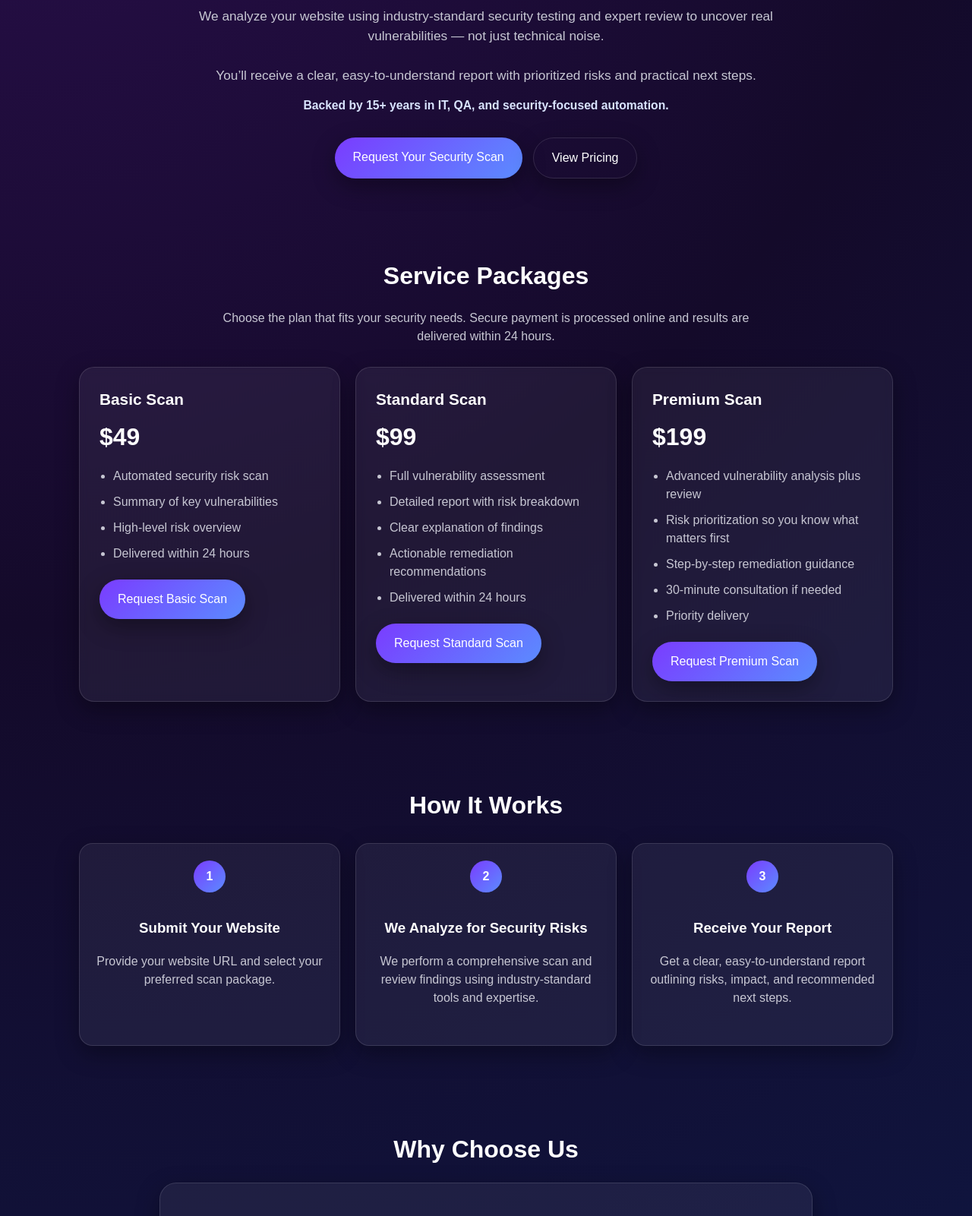
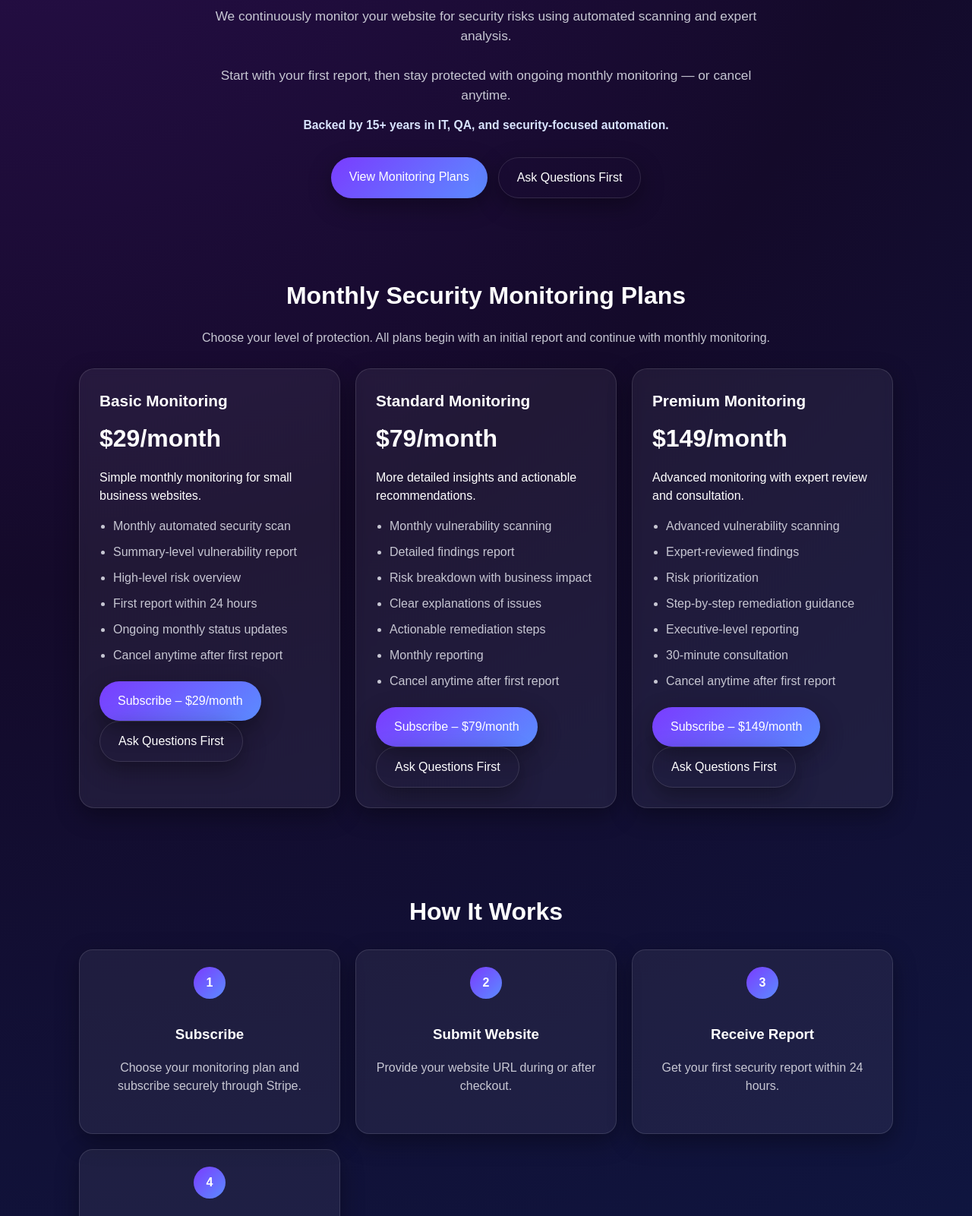
Before and after one commit to Neptune185/kns-risk-website, a website: page index.html in a window 1280 px wide. Shown: the part 447-2048 px from the top of the page at 76% size. Drawn offline with Linux system fonts and the light colour scheme.

Commit message:
Add subscription based pricing and stripe payment links fo Basic, Standard, and Premium

```diff
--- a/index.html
+++ b/index.html
@@ -1,252 +1,294 @@
 <!DOCTYPE html>
 <html lang="en">
 <head>
-  <!-- Basic page setup and responsive behavior -->
+  <!--
+    Basic page setup and responsive behavior
+  -->
   <meta charset="UTF-8" />
   <meta name="viewport" content="width=device-width, initial-scale=1.0" />
 
   <!-- Browser tab title -->
   <title>Paravant Risk Group LLC</title>
 
-  <!-- Search engine / social preview description -->
+  <!-- SEO / social preview -->
   <meta
     name="description"
-    content="Professional Web security scanning and cybersecurity risk assessment services."
+    content="Monthly cybersecurity monitoring and website vulnerability scanning for small businesses."
   />
 
-  <!-- External stylesheet for all site styling -->
+  <!-- External stylesheet -->
   <link rel="stylesheet" href="styles.css" />
 </head>
+
 <body>
   <!--
-    Main site wrapper
-    Keeps content centered and applies consistent page padding
+    Main wrapper for consistent layout spacing
   -->
   <div class="wrap">
 
-    <!--
-      Header / brand identity
-      Displays company name and service category
-    -->
+    <!-- ================= HEADER ================= -->
     <header>
       <div>
         <div class="brand">Paravant Risk Group LLC</div>
-        <div class="brand-sub">Cybersecurity Risk &amp; Vulnerability Assessment Services</div>
+        <div class="brand-sub">
+          Cybersecurity Risk &amp; Vulnerability Assessment Services
+        </div>
       </div>
     </header>
 
-    <!--
-      Hero section
-      Primary value proposition and first call-to-action
-    -->
+    <!-- ================= HERO SECTION ================= -->
     <section class="hero">
       <div>
-        <div class="eyebrow">Professional Web Security Scanning</div>
+        <div class="eyebrow">Monthly Web Security Monitoring</div>
 
-        <!-- Main headline and supporting promise -->
+        <!-- Main value proposition -->
         <h1>
-          Identify Hidden Security Risks in Your Website — Before Attackers Do
-          <span class="subline">Delivered in 24 Hours — Clear, Actionable Results</span>
+          Keep Watch Over Your Website Security — Every Month
+          <span class="subline">
+            Start with Your First Report, Continue or Cancel Anytime
+          </span>
         </h1>
 
-        <!-- Supporting copy explaining service value -->
+        <!-- Supporting messaging -->
         <p>
-          We analyze your website using industry-standard security testing and expert review to uncover real vulnerabilities — not just technical noise.
-        </p>
-        <p>
-          You’ll receive a clear, easy-to-understand report with prioritized risks and practical next steps.
+          We continuously monitor your website for security risks using automated scanning and expert analysis.
         </p>
 
-        <!-- Credibility statement to reinforce trust -->
-        <div class="credibility">Backed by 15+ years in IT, QA, and security-focused automation.</div>
+        <p>
+          Start with your first report, then stay protected with ongoing monthly monitoring — or cancel anytime.
+        </p>
 
-        <!-- Primary navigation actions for conversion -->
+        <!-- Trust builder -->
+        <div class="credibility">
+          Backed by 15+ years in IT, QA, and security-focused automation.
+        </div>
+
+        <!-- Primary CTAs -->
         <div class="actions">
-          <a class="btn primary" href="#contact">Request Your Security Scan</a>
-          <a class="btn secondary" href="#pricing">View Pricing</a>
+          <a class="btn primary" href="#pricing">View Monitoring Plans</a>
+          <a class="btn secondary" href="#contact">Ask Questions First</a>
         </div>
       </div>
     </section>
 
-    <!--
-      Pricing / service packages section
-      Helps visitors choose the right scan tier
-    -->
+    <!-- ================= PRICING SECTION ================= -->
     <section id="pricing">
-      <h2>Service Packages</h2>
+      <h2>Monthly Security Monitoring Plans</h2>
+
       <p class="muted-center">
-        Choose the plan that fits your security needs. Secure payment is processed online and results are delivered within 24 hours.
+        Choose your level of protection. All plans begin with an initial report and continue with monthly monitoring.
       </p>
 
-      <!-- Grid of service offering cards -->
       <div class="cards">
 
-        <!-- Basic package -->
+        <!-- ===== BASIC PLAN ===== -->
         <div class="card">
-          <h3>Basic Scan</h3>
-          <div class="price">$49</div>
+          <h3>Basic Monitoring</h3>
+
+          <!-- Subscription pricing -->
+          <div class="price">$29<span>/month</span></div>
+
+          <!-- Plan explanation -->
+          <p class="plan-note">
+            Simple monthly monitoring for small business websites.
+          </p>
+
+          <!-- Features -->
           <ul>
-            <li>Automated security risk scan</li>
-            <li>Summary of key vulnerabilities</li>
+            <li>Monthly automated security scan</li>
+            <li>Summary-level vulnerability report</li>
             <li>High-level risk overview</li>
-            <li>Delivered within 24 hours</li>
+            <li>First report within 24 hours</li>
+            <li>Ongoing monthly status updates</li>
+            <li>Cancel anytime after first report</li>
           </ul>
 
           <!--
-            Pricing CTA
-            data-package is used by JavaScript to prefill the contact form
+            PRIMARY ACTION:
+            Stripe subscription link (replace later)
           -->
-          <a class="btn primary request-package" href="#contact" data-package="Basic Scan">Request Basic Scan</a>
+          <a class="btn primary"
+             href="https://buy.stripe.com/6oUcN7gkMaQ0gw7cvU9EI01"
+             target="_blank"
+             rel="noopener noreferrer">
+            Subscribe – $29/month
+          </a>
+
+          <!--
+            SECONDARY ACTION:
+            Leads to contact form with pre-selected package
+          -->
+          <a class="btn secondary request-package"
+             href="#contact"
+             data-package="Basic Monitoring">
+            Ask Questions First
+          </a>
         </div>
 
-        <!-- Standard package -->
+        <!-- ===== STANDARD PLAN ===== -->
         <div class="card">
-          <h3>Standard Scan</h3>
-          <div class="price">$99</div>
+          <h3>Standard Monitoring</h3>
+
+          <div class="price">$79<span>/month</span></div>
+
+          <p class="plan-note">
+            More detailed insights and actionable recommendations.
+          </p>
+
           <ul>
-            <li>Full vulnerability assessment</li>
-            <li>Detailed report with risk breakdown</li>
-            <li>Clear explanation of findings</li>
-            <li>Actionable remediation recommendations</li>
-            <li>Delivered within 24 hours</li>
+            <li>Monthly vulnerability scanning</li>
+            <li>Detailed findings report</li>
+            <li>Risk breakdown with business impact</li>
+            <li>Clear explanations of issues</li>
+            <li>Actionable remediation steps</li>
+            <li>Monthly reporting</li>
+            <li>Cancel anytime after first report</li>
           </ul>
-          <a class="btn primary request-package" href="#contact" data-package="Standard Scan">Request Standard Scan</a>
+
+          <a class="btn primary"
+             href="https://buy.stripe.com/fZu14p1pS6zK0x99jI9EI02"
+             target="_blank"
+             rel="noopener noreferrer">
+            Subscribe – $79/month
+          </a>
+
+          <a class="btn secondary request-package"
+             href="#contact"
+             data-package="Standard Monitoring">
+            Ask Questions First
+          </a>
         </div>
 
-        <!-- Premium package -->
+        <!-- ===== PREMIUM PLAN ===== -->
         <div class="card">
-          <h3>Premium Scan</h3>
-          <div class="price">$199</div>
+          <h3>Premium Monitoring</h3>
+
+          <div class="price">$149<span>/month</span></div>
+
+          <p class="plan-note">
+            Advanced monitoring with expert review and consultation.
+          </p>
+
           <ul>
-            <li>Advanced vulnerability analysis plus review</li>
-            <li>Risk prioritization so you know what matters first</li>
+            <li>Advanced vulnerability scanning</li>
+            <li>Expert-reviewed findings</li>
+            <li>Risk prioritization</li>
             <li>Step-by-step remediation guidance</li>
-            <li>30-minute consultation if needed</li>
-            <li>Priority delivery</li>
+            <li>Executive-level reporting</li>
+            <li>30-minute consultation</li>
+            <li>Cancel anytime after first report</li>
           </ul>
-          <a class="btn primary request-package" href="#contact" data-package="Premium Scan">Request Premium Scan</a>
+
+          <a class="btn primary"
+             href="https://buy.stripe.com/9B6bJ30lO9LWcfR3Zo9EI03"
+             target="_blank"
+             rel="noopener noreferrer">
+            Subscribe – $149/month
+          </a>
+
+          <a class="btn secondary request-package"
+             href="#contact"
+             data-package="Premium Monitoring">
+            Ask Questions First
+          </a>
         </div>
+
       </div>
     </section>
 
-    <!--
-      Process section
-      Explains how the engagement works from submission to report delivery
-    -->
+    <!-- ================= PROCESS SECTION ================= -->
     <section>
       <h2>How It Works</h2>
+
       <div class="steps">
 
         <!-- Step 1 -->
         <div class="step">
           <div class="step-num">1</div>
-          <h3>Submit Your Website</h3>
+          <h3>Subscribe</h3>
           <p class="muted-center">
-            Provide your website URL and select your preferred scan package.
+            Choose your monitoring plan and subscribe securely through Stripe.
           </p>
         </div>
 
         <!-- Step 2 -->
         <div class="step">
           <div class="step-num">2</div>
-          <h3>We Analyze for Security Risks</h3>
+          <h3>Submit Website</h3>
           <p class="muted-center">
-            We perform a comprehensive scan and review findings using industry-standard tools and expertise.
+            Provide your website URL during or after checkout.
           </p>
         </div>
 
         <!-- Step 3 -->
         <div class="step">
           <div class="step-num">3</div>
-          <h3>Receive Your Report</h3>
+          <h3>Receive Report</h3>
           <p class="muted-center">
-            Get a clear, easy-to-understand report outlining risks, impact, and recommended next steps.
+            Get your first security report within 24 hours.
           </p>
         </div>
+
+        <!-- Step 4 -->
+        <div class="step">
+          <div class="step-num">4</div>
+          <h3>Ongoing Monitoring</h3>
+          <p class="muted-center">
+            Receive monthly updates or cancel anytime.
+          </p>
+        </div>
+
       </div>
     </section>
 
-    <!--
-      Trust-building section
-      Reinforces why a potential client should choose your service
-    -->
-    <section>
-      <h2>Why Choose Us</h2>
-      <div class="why-choose">
-        <ul>
-          <li>We focus on real-world risk — not just automated scan output</li>
-          <li>Clear, non-technical reporting you can actually use</li>
-          <li>Fast turnaround with practical recommendations</li>
-          <li>Personalized support when needed</li>
-        </ul>
+    <!-- ================= CONTACT SECTION ================= -->
+    <section id="contact">
+      <h2>Ask Questions Before Subscribing</h2>
+
+      <div class="contact-box">
+
+        <p>
+          Not sure which plan is right? Send us your details and we’ll guide you.
+        </p>
+
+        <!-- Lead form -->
+        <form id="contact-form" novalidate>
+
+          <input type="text" name="name" placeholder="Your Name" required />
+          <input type="email" name="email" placeholder="Your Email" required />
+          <input type="url" name="website" placeholder="Website URL" required />
+
+          <!-- Package selector -->
+          <select name="service" required>
+            <option value="">Select a Plan</option>
+            <option>Basic Monitoring</option>
+            <option>Standard Monitoring</option>
+            <option>Premium Monitoring</option>
+          </select>
+
+          <textarea name="message"
+            placeholder="Tell us about your site or questions"></textarea>
+
+          <button class="btn primary">Send Question</button>
+
+          <p id="form-status" class="form-status"></p>
+        </form>
+
+        <div class="small-note">
+          Business email: info@paravantriskgroup.com
+        </div>
+
       </div>
     </section>
 
-    <!--
-      Contact / lead capture section
-      This is the core conversion area for Website Phase 3
-    -->
-    <section id="contact">
-      <h2>Request Your Security Scan</h2>
-      <div class="contact-box">
-        <p>
-          Submit your website details and we’ll review your request and contact you with next steps within 24 hours.
-        </p>
-        <p>
-          No technical knowledge required. We translate security findings into real-world impact so you can make informed decisions.
-        </p>
+    <!-- ================= FOOTER ================= -->
+    <footer>
+      © 2026 Paravant Risk Group LLC
+    </footer>
 
-        <!--
-          Lead capture form
-          JavaScript will submit this to /api/contact instead of mailto
-        -->
-        <form id="contact-form" novalidate>
-          <!-- Contact name -->
-          <input type="text" id="name" name="name" placeholder="Your Name" required />
-
-          <!-- Contact email -->
-          <input type="email" id="email" name="email" placeholder="Your Email" required />
-
-          <!-- Optional business/company field -->
-          <input type="text" id="company" name="company" placeholder="Company Name (Optional)" />
-
-          <!-- Target website for security scan -->
-          <input type="url" id="website" name="website" placeholder="Website URL" required />
-
-          <!-- Selected service package -->
-          <select id="service" name="service" required>
-            <option value="">Select a Service Package</option>
-            <option value="Basic Scan">Basic Scan</option>
-            <option value="Standard Scan">Standard Scan</option>
-            <option value="Premium Scan">Premium Scan</option>
-          </select>
-
-          <!-- Additional details from the lead -->
-          <textarea
-            id="message"
-            name="message"
-            placeholder="Tell us anything important about your site, business, or goals."
-          ></textarea>
-
-          <!-- Form submit button -->
-          <button class="btn primary" type="submit" id="submit-button">Send Request</button>
-
-          <!-- Live status text for success/error messaging -->
-          <p id="form-status" class="form-status" aria-live="polite"></p>
-        </form>
-
-        <!-- Business contact note -->
-        <div class="small-note">Business email: info@paravantriskgroup.com</div>
-      </div>
-    </section>
-
-    <!-- Footer -->
-    <footer>
-      © 2026 Paravant Risk Group LLC. All rights reserved.
-    </footer>
   </div>
 
-  <!-- External JavaScript for package selection and form submission -->
+  <!-- JS handles form + package prefill -->
   <script src="script.js"></script>
 </body>
 </html>
```
